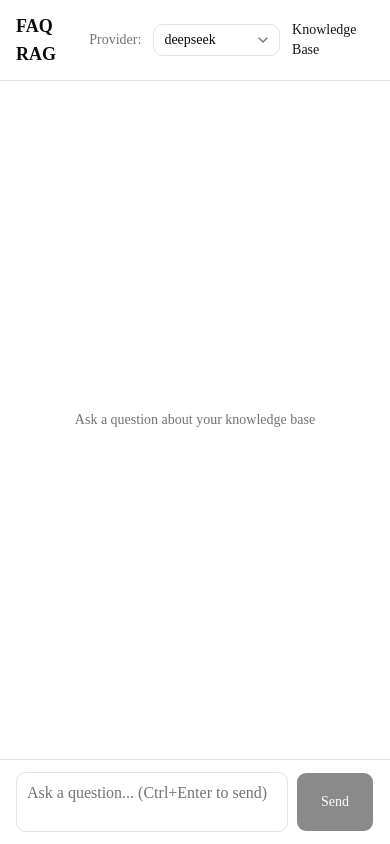
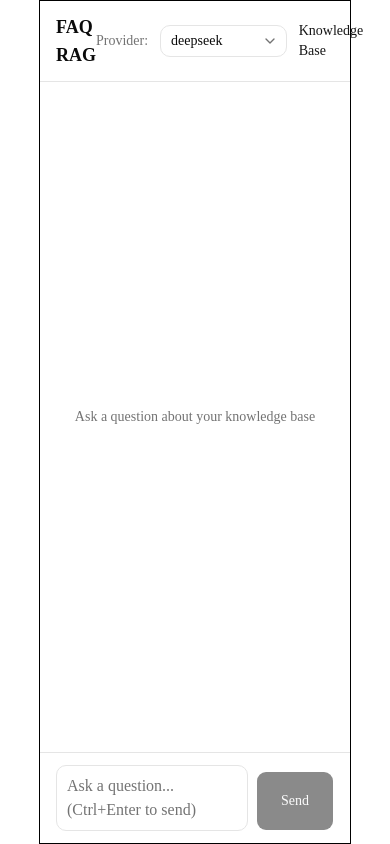
Before and after one commit to tigerbook73/faq-rag, a Next.js app: page / in a window 390 px wide. Built offline with nearby package versions, Linux system fonts and the light colour scheme.

Commit message:
Refactor ChatWindow layout for improved structure and responsiveness

```diff
--- a/src/components/chat/ChatWindow.tsx
+++ b/src/components/chat/ChatWindow.tsx
@@ -123,7 +123,8 @@ export function ChatWindow() {
   );
 
   return (
-    <div className="flex flex-col h-screen">
+    <div className="flex h-screen justify-center items-center">
+      <div className="flex flex-col h-full w-[80%] max-w-3xl border border-black">
         <header className="flex items-center justify-between px-4 py-3 border-b">
           <h1 className="font-semibold text-lg">FAQ RAG</h1>
           <div className="flex items-center gap-3">
@@ -170,5 +171,6 @@ export function ChatWindow() {
 
         <CitationDrawer open={drawerOpen} onClose={() => setDrawerOpen(false)} citation={selectedCitation} />
       </div>
+    </div>
   );
 }
```
Lines whose indentation alone changed are shown as unchanged.
